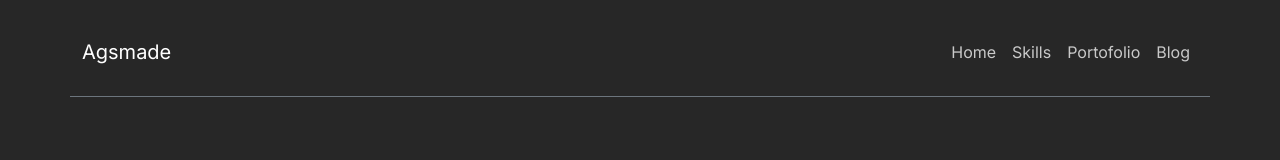
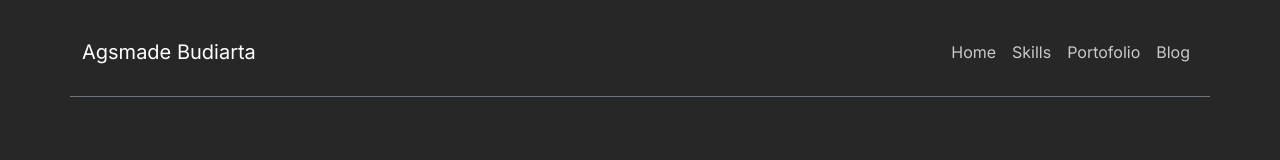
Before and after one commit to IMadeAgus/Website-Portofolio, a plain HTML site: page index.html in a window 1280 px wide. Shown: the top 160 px of the page. Drawn offline with nearby package versions, Linux system fonts and the light colour scheme.

Commit message:
mengubah navbar

```diff
--- a/index.html
+++ b/index.html
@@ -18,7 +18,7 @@
     <!-- Navbar -->
     <nav class="navbar navbar-expand-lg bg-body-tertiary sticky-top bg-navbar">
       <div class="container navbar-custom py-4">
-        <a class="navbar-brand text-white" href="#">Agsmade</a>
+        <a class="navbar-brand text-white" href="#">Agsmade Budiarta</a>
         <button
           class="navbar-toggler"
           type="button"
```
